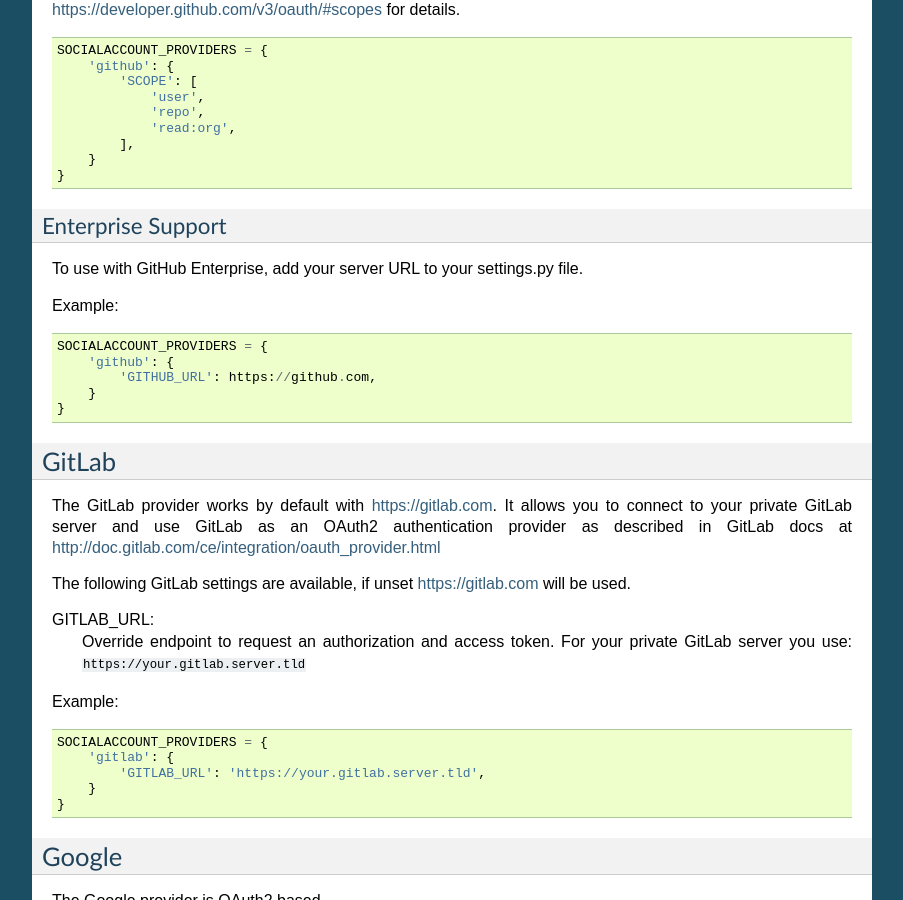
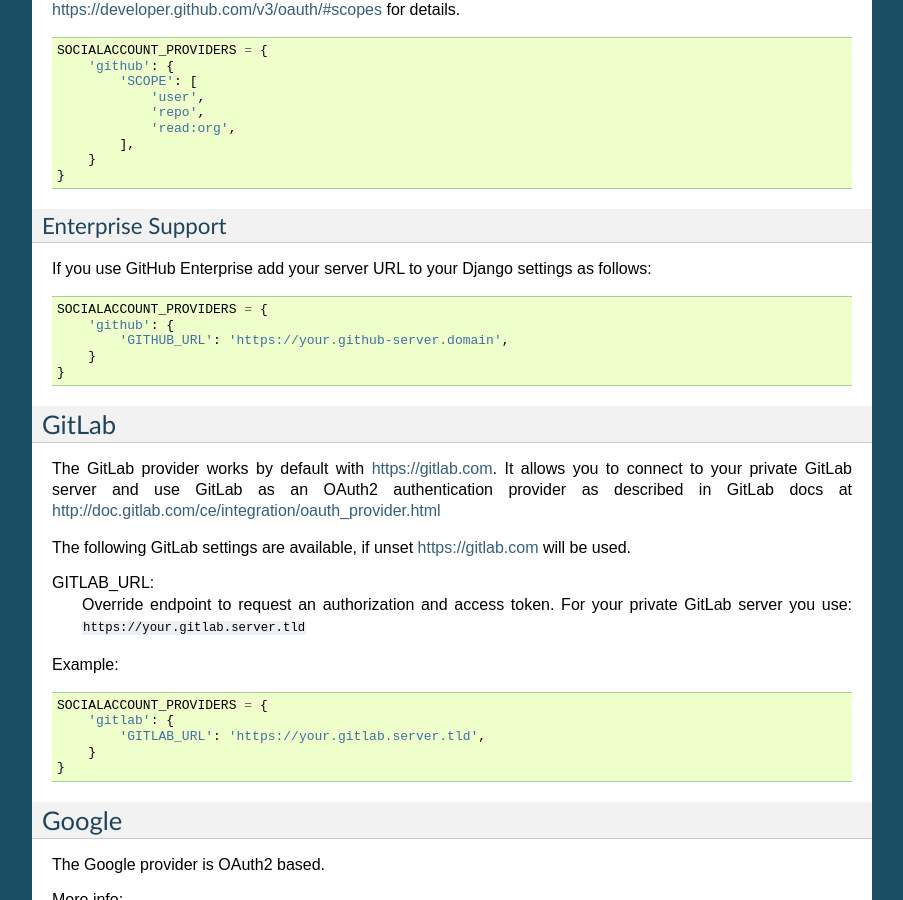
Before and after one commit to pennersr/django-allauth, a Sphinx documentation site: the page built from docs/providers.rst, in a window 1280 px wide and 900 px high, scrolled down 6850 px. Shown: the whole window, without its empty margins (198-1101 px from the left). Built offline with Sphinx 7.4.7, drawn with Linux system fonts in a browser that asks for light colours.

Commit message:
Adapt wording, and fix syntax for GITHUB_URL (Docs)

```diff
--- a/docs/providers.rst
+++ b/docs/providers.rst
@@ -437,15 +437,14 @@
 Enterprise Support
 ******************
 
-To use with GitHub Enterprise, add your server URL to your settings.py file.
-
-Example:
+If you use GitHub Enterprise add your server URL to your Django settings as
+follows:
 
 .. code-block:: python
 
     SOCIALACCOUNT_PROVIDERS = {
         'github': {
-            'GITHUB_URL': https://github.com,
+            'GITHUB_URL': 'https://your.github-server.domain',
         }
     }
 
```
